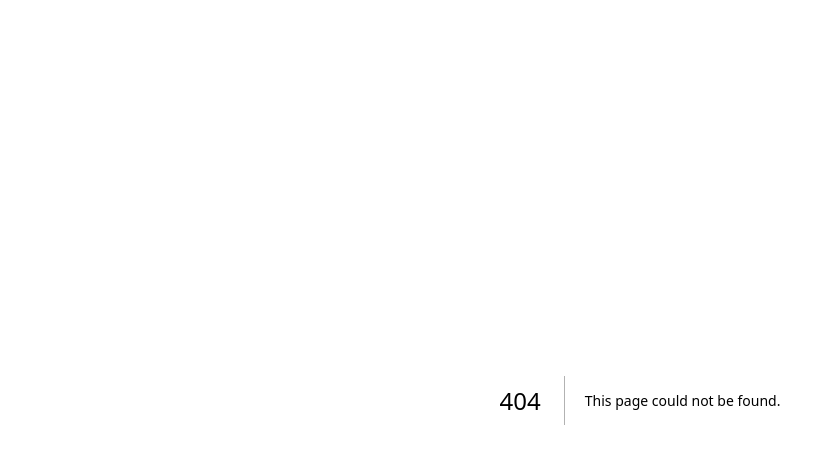
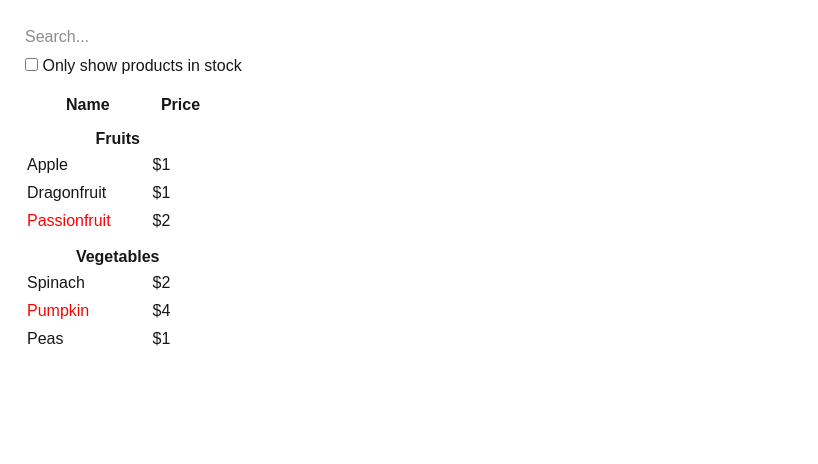
Before and after one commit to pOcOq38/react-docs-v19, a Next.js app: page /week2 in a window 1280 px wide. Before the commit this address had no page. Shown: the top 464 px of the page, without its empty margins (0-818 px from the left). Built offline with nearby package versions, Linux system fonts and the light colour scheme.

Commit message:
week2 initial commit

```diff
--- /dev/null
+++ b/src/app/week2/components/FilterableProductTable.tsx
@@ -0,0 +1,29 @@
+"use client";
+
+import { useState } from 'react';
+import { Product } from '../types/types';
+import ProductTable from './ProductTable';
+import SearchBar from './SearchBar';
+
+
+function FilterableProductTable({products}: {products: Product[]}) {
+    const [filterText, setFilterText] = useState('');
+    const [inStockOnly, setInStockOnly] = useState(false);
+    return (
+        <div>
+            <SearchBar
+                filterText={filterText}
+                inStockOnly={inStockOnly}
+                onFilterTextChange={setFilterText}
+                onInStockOnlyChange={setInStockOnly}/>
+            <ProductTable
+                products = {products}
+                filterText={filterText}
+                inStockOnly={inStockOnly}   />
+        </div>
+    );
+}
+
+
+
+export default FilterableProductTable;
--- /dev/null
+++ b/src/app/week2/components/ProductCategoryRow.tsx
@@ -0,0 +1,8 @@
+function ProductCategoryRow({category}: {category: string}){
+    return (
+        <tr>
+            <th colSpan={2}>{category}</th>
+        </tr>
+    );
+}
+export default ProductCategoryRow;
--- /dev/null
+++ b/src/app/week2/components/ProductRow.tsx
@@ -0,0 +1,16 @@
+import { Product } from '../types/types';
+
+function ProductRow({product}: {product: Product}){
+    const name = product.stocked ? product.name :
+        <span style={{color: 'red'}}>
+            {product.name}
+        </span>;
+
+    return(
+        <tr>
+            <td>{name}</td>
+            <td>{product.price}</td>
+        </tr>
+    );
+}
+export default ProductRow;
--- /dev/null
+++ b/src/app/week2/components/ProductTable.tsx
@@ -0,0 +1,48 @@
+import ProductRow from './ProductRow';
+import ProductCategoryRow from './ProductCategoryRow';
+import {Product} from '../types/types';
+
+interface ProductTableProps {
+    products: Product[];
+    filterText: string;
+    inStockOnly: boolean;
+}
+function ProductTable({products, filterText, inStockOnly}: ProductTableProps){
+    const rows: React.ReactNode[] = [];
+    let lastCategory: string | null = null;
+
+    products.forEach((product)=>{
+        if(product.name.toLowerCase().indexOf(filterText.toLowerCase()) === -1){
+            return;
+        }
+        if(inStockOnly && !product.stocked){
+            return;
+        }
+        if(product.category !== lastCategory){
+            rows.push(
+                <ProductCategoryRow
+                    category={product.category}
+                key={product.category}/>
+            );
+        }
+        rows.push(
+            <ProductRow
+                product={product}
+                key={product.name}/>
+        );
+        lastCategory = product.category;
+    });
+    return (
+        <table>
+            <thead>
+                <tr>
+                    <th>Name</th>
+                    <th>Price</th>
+                </tr>
+            </thead>
+            <tbody>{rows}</tbody>
+        </table>
+    );
+}
+
+export default ProductTable;
--- /dev/null
+++ b/src/app/week2/components/SearchBar.tsx
@@ -0,0 +1,35 @@
+
+interface SearchBarProps{
+    filterText: string;
+    inStockOnly: boolean;
+    onFilterTextChange: (filterText: string) => void;
+    onInStockOnlyChange: (inStockOnly: boolean) => void;
+}
+
+function SearchBar({
+    filterText,
+    inStockOnly,
+    onFilterTextChange,
+    onInStockOnlyChange}: SearchBarProps) {
+  return (
+    <form>
+      <input
+        type="text"
+        value={filterText}
+        placeholder="Search..."
+        onChange={(e) => onFilterTextChange(e.target.value)}
+        />
+      <label>
+        <input
+            type="checkbox"
+            checked={inStockOnly}
+            onChange={(e) => onInStockOnlyChange(e.target.checked)}
+            />
+        {' '}
+        Only show products in stock
+      </label>
+    </form>
+  );
+}
+
+export default SearchBar;
--- /dev/null
+++ b/src/app/week2/page.tsx
@@ -0,0 +1,18 @@
+import FilterableProductTable from './components/FilterableProductTable';
+import './styles/styles.css';
+export default function Week2() {
+  return (
+    <div>
+      <FilterableProductTable products={PRODUCTS} />
+    </div>
+  );
+}
+
+const PRODUCTS = [
+  {category: "Fruits", price: "$1", stocked: true, name: "Apple"},
+  {category: "Fruits", price: "$1", stocked: true, name: "Dragonfruit"},
+  {category: "Fruits", price: "$2", stocked: false, name: "Passionfruit"},
+  {category: "Vegetables", price: "$2", stocked: true, name: "Spinach"},
+  {category: "Vegetables", price: "$4", stocked: false, name: "Pumpkin"},
+  {category: "Vegetables", price: "$1", stocked: true, name: "Peas"}
+];
--- /dev/null
+++ b/src/app/week2/styles/styles.css
@@ -0,0 +1,63 @@
+* {
+    box-sizing: border-box;
+  }
+
+  body {
+    font-family: sans-serif;
+    margin: 20px;
+    padding: 0;
+  }
+
+  h1 {
+    margin-top: 0;
+    font-size: 22px;
+  }
+
+  h2 {
+    margin-top: 0;
+    font-size: 20px;
+  }
+
+  h3 {
+    margin-top: 0;
+    font-size: 18px;
+  }
+
+  h4 {
+    margin-top: 0;
+    font-size: 16px;
+  }
+
+  h5 {
+    margin-top: 0;
+    font-size: 14px;
+  }
+
+  h6 {
+    margin-top: 0;
+    font-size: 12px;
+  }
+
+  code {
+    font-size: 1.2em;
+  }
+
+  ul {
+    padding-inline-start: 20px;
+  }
+
+  body {
+    padding: 5px;
+  }
+  label {
+    display: block;
+    margin-top: 5px;
+    margin-bottom: 5px;
+  }
+  th {
+    padding-top: 10px;
+  }
+  td {
+    padding: 2px;
+    padding-right: 40px;
+  }
--- /dev/null
+++ b/src/app/week2/types/types.ts
@@ -0,0 +1,6 @@
+export interface Product {
+    category: string;
+    price: string;
+    stocked: boolean;
+    name: string;
+  }
```
